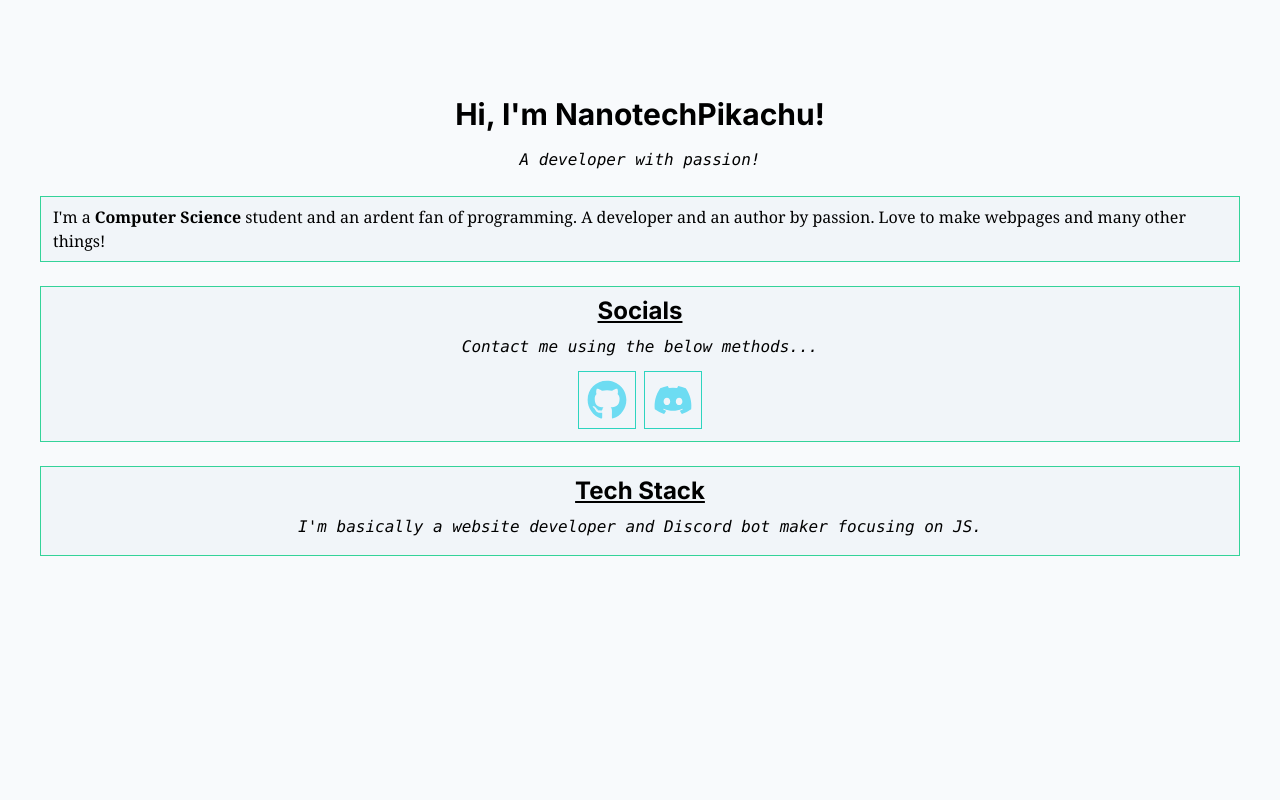
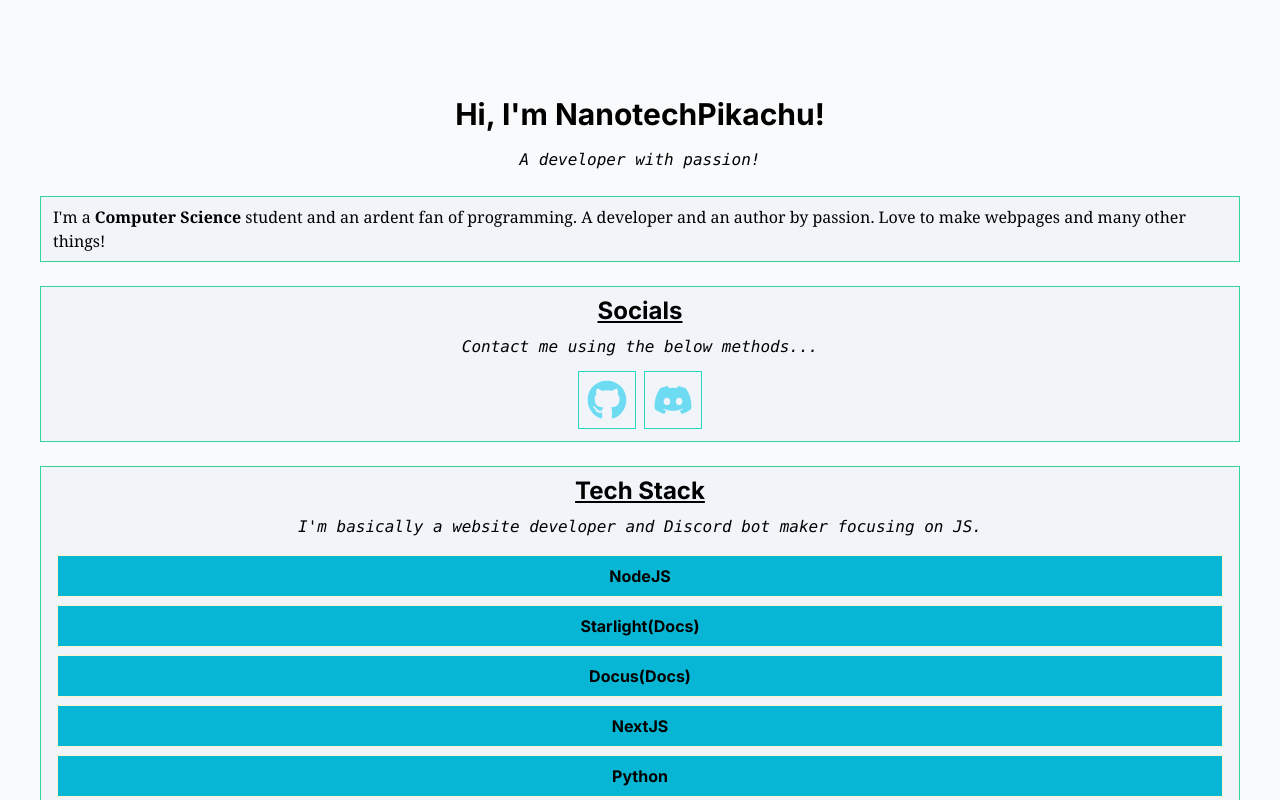
Before and after one commit to NanotechPikachu/Portfolio, a Next.js app: page / in a window 1280 px wide. Shown: the top 800 px of the page. Built offline with nearby package versions, Linux system fonts and the light colour scheme.

Commit message:
Update PLKnown.jsx

```diff
--- a/src/components/PLKnown.jsx
+++ b/src/components/PLKnown.jsx
@@ -4,11 +4,11 @@ export default function PLKnown() {
     <>
     <div className="mt-4 ml-2 mr-2 mb-2">
     {
-    p.map((x) => {
-      <button className="p-2 m-2 dark:bg-cyan-400 bg-cyan-500 text-center hover:p-3 font-bold text-black border border-amber-100">
+    p.map((x) => (
+      <div className="p-2 m-2 dark:bg-cyan-400 bg-cyan-500 text-center hover:p-3 font-bold text-black border border-amber-100">
       {x}
-      </button>
-    })
+      </div>
+    ))
     }
     </div>
     </>
```
